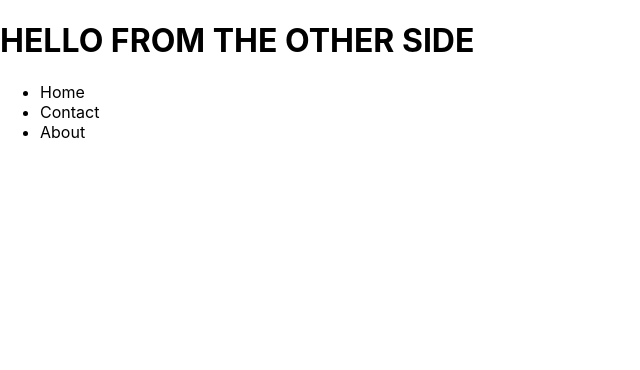
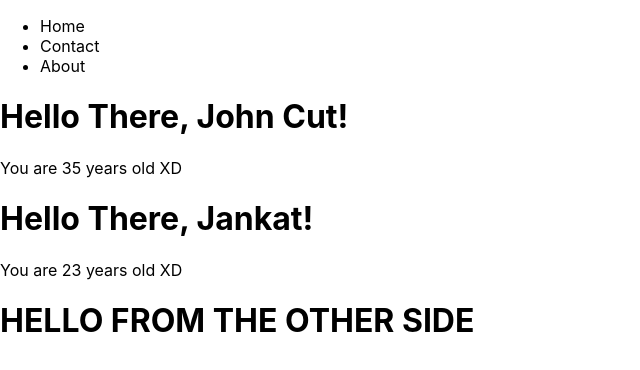
Before and after one commit to JohnCut/reactjs-practice, a React (Create React App) app: page / in a window 1280 px wide. Shown: the top 370 px of the page, without its empty margins (0-640 px from the left). Built offline with nearby package versions, Linux system fonts and the light colour scheme.

Commit message:
React JS Props basics.

```diff
--- a/src/App.js
+++ b/src/App.js
@@ -1,12 +1,15 @@
 import React from "react";
 import Navbar from "./Navbar";
+import Greeter from "./Greeter";
 import "./App.css";
 
 function App() {
   return (
     <div>
+      <Navbar />
+      <Greeter name="John Cut" age="35" />
+      <Greeter name="Jankat" age="23" />
       <h1>HELLO FROM THE OTHER SIDE</h1>
-      <Navbar />
     </div>
   );
 }
--- /dev/null
+++ b/src/Greeter.js
@@ -0,0 +1,12 @@
+import React from "react";
+
+function Greeter(props) {
+  return (
+    <>
+      <h1>Hello There, {props.name}!</h1>
+      <p>You are {props.age} years old XD</p>
+    </>
+  );
+}
+
+export default Greeter;
```
